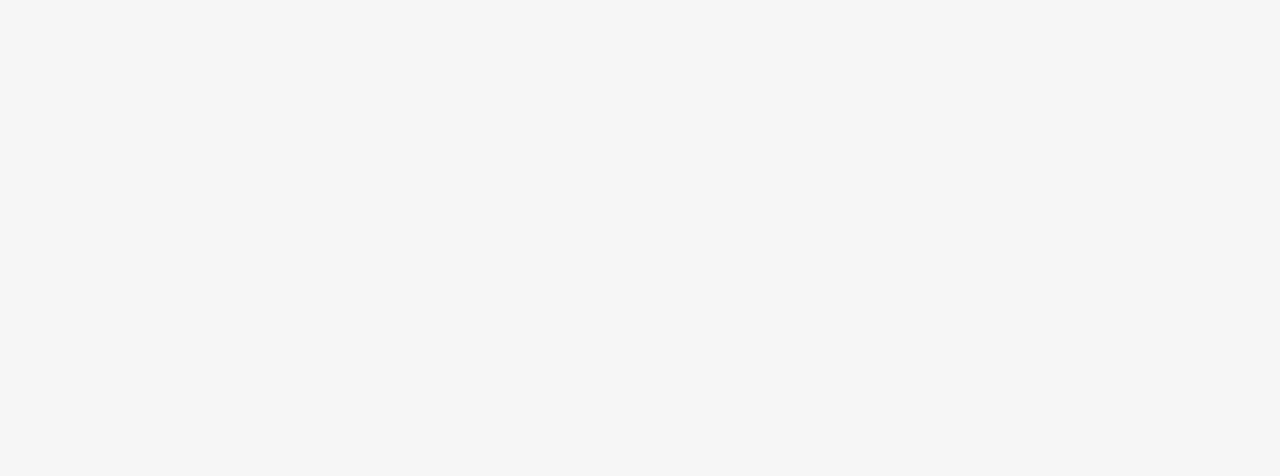
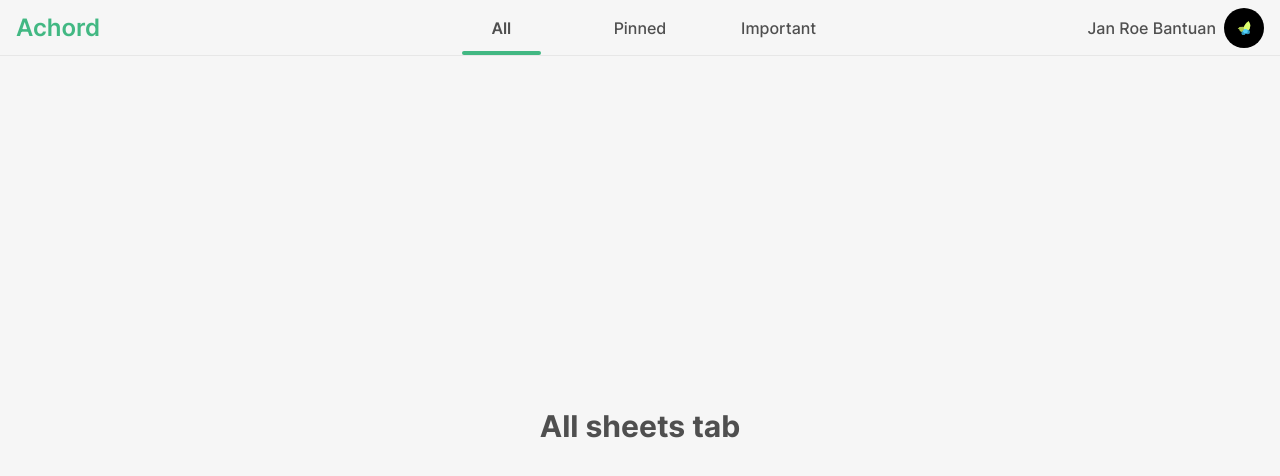
Before and after one commit to Cramzzzberry/qotes, a Vue app: page /home in a window 1280 px wide. Before the commit this address had no page. Shown: the top 476 px of the page. Built offline with nearby package versions, Linux system fonts and the light colour scheme.

Commit message:
Added tabs on the homepage and refactored all nested selectors into normal ones

```diff
--- a/src/assets/styles/index.css
+++ b/src/assets/styles/index.css
@@ -29,11 +29,7 @@
   }
 
   html {
-    @apply font-['Inter'] font-medium bg-cod-gray-50 text-cod-gray-700;
-  }
-
-  a {
-    @apply text-cod-gray-700 transition-colors duration-100 ease-in-out hover:text-cod-gray-400;
+    @apply bg-cod-gray-50 font-['Inter'] font-medium text-cod-gray-700;
   }
 
   button {
@@ -46,7 +42,7 @@
 
   /* scrollbar */
   ::-webkit-scrollbar {
-    @apply w-2 h-2 bg-cod-gray-100;
+    @apply h-2 w-2 bg-cod-gray-100;
   }
 
   ::-webkit-scrollbar-thumb {
@@ -56,38 +52,36 @@
 
 @layer utilities {
   .menu-title {
-    @apply text-cod-gray-800 text-base;
+    @apply text-base text-cod-gray-800;
   }
 
-  .markdown-preview {
-    & > h1 {
-      @apply text-ocean-green-400;
-    }
-
-    & > h1,
+  .markdown-preview > h1,
   h2,
   h3 {
     @apply leading-[1.125];
   }
 
-    & > hr {
+  .markdown-preview > h1 {
+    @apply text-ocean-green-400;
+  }
+
+  .markdown-preview > hr {
     @apply border border-cod-gray-200;
   }
 
-    & > .chord {
+  .markdown-preview > .chord {
     @apply relative z-0 font-extrabold text-cod-gray-800;
-
-      &::before {
-        @apply content-[''] absolute top-0 bottom-0 left-[-0.24rem] right-[-0.24rem] z-[-1] rounded-sm bg-cod-gray-200;
-      }
   }
 
-    & > .lyrics {
+  .markdown-preview > .chord::before {
+    @apply absolute bottom-0 left-[-0.24rem] right-[-0.24rem] top-0 z-[-1] rounded-sm bg-cod-gray-200 content-[''];
+  }
+
+  .markdown-preview > .lyrics {
     @apply font-medium;
   }
 
-    & > .song-section {
+  .markdown-preview > .song-section {
     @apply text-ocean-green-400;
   }
 }
-}
--- a/src/components/pages/HomePage.vue
+++ b/src/components/pages/HomePage.vue
@@ -1,111 +1,57 @@
 <script setup>
 import { ref } from 'vue'
-import VWeekBlock from '@/components/ui/VWeekBlock.vue'
-import VFileItem from '@/components/ui/VFileItem.vue'
+import TheNavbar from '@/components/ui/TheNavbar.vue'
+import AllSheetsTab from '@/components/tabs/AllSheetsTab.vue'
+import ImportantSheetsTab from '@/components/tabs/ImportantSheetsTab.vue'
+import PinnedSheetsTab from '@/components/tabs/PinnedSheetsTab.vue'
 
-const months = [
-  'January',
-  'February',
-  'March',
-  'April',
-  'May',
-  'June',
-  'July',
-  'August',
-  'September',
-  'October',
-  'November',
-  'December'
-]
+const isAll = ref(true)
+const isPinned = ref(false)
+const isImportant = ref(false)
 
-const recentFiles = [
-  {
-    label: 'File name 1'
-  },
-  {
-    label: 'File name 2'
-  },
-  {
-    label: 'File name 3'
-  },
-  {
-    label: 'File name 4'
-  }
-]
+const tabs = [AllSheetsTab, PinnedSheetsTab, ImportantSheetsTab]
+const index = ref(0)
 
-let date = new Date()
+function getAll() {
+  index.value = 0
+  isAll.value = true
+  isPinned.value = false
+  isImportant.value = false
+}
 
-const monthPicked = ref(months[date.getMonth()])
-const yearPicked = ref(date.getFullYear().toString())
+function getPinned() {
+  index.value = 1
+  isAll.value = false
+  isPinned.value = true
+  isImportant.value = false
+}
+
+function getImportant() {
+  index.value = 2
+  isAll.value = false
+  isPinned.value = false
+  isImportant.value = true
+}
 </script>
 
 <template>
   <!-- navbar -->
-  <div
-    class="sticky top-0 grid h-[61px] w-full grid-cols-3 items-center border-b border-b-cod-gray-100 bg-cod-gray-50 px-4 py-2"
-  >
-    <!-- home button/logo -->
-    <div>
-      <router-link
-        to="/dashboard"
-        class="text-2xl font-semibold text-ocean-green-400 transition-colors duration-100 hover:text-ocean-green-300"
-      >
-        Achord
-      </router-link>
-    </div>
-
-    <!-- search bar -->
-    <VTextBox inputType="text" placeholder="Search here..." class="h-full" />
-
-    <!-- right side content -->
-    <div class="flex flex-row justify-end">
-      <button class="flex select-none flex-row items-center gap-2">
-        <span>Jan Roe Bantuan</span>
-        <div class="h-10 w-10 shrink-0 overflow-clip rounded-full bg-ocean-green-400">
-          <img src="@/assets/Cramzzzberry logo.png" alt="profile-pic" class="object-cover" />
-        </div>
+  <TheNavbar>
+    <!-- tabs -->
+    <div class="flex h-full flex-row items-center justify-center">
+      <button @click="getAll()" class="tab-btn" :class="[isAll ? 'active' : '']">All</button>
+      <button @click="getPinned()" class="tab-btn" :class="[isPinned ? 'active' : '']">
+        Pinned
+      </button>
+      <button @click="getImportant()" class="tab-btn" :class="[isImportant ? 'active' : '']">
+        Important
       </button>
     </div>
-  </div>
+  </TheNavbar>
 
   <!-- body -->
-  <div class="flex h-[calc(100vh-61px)] flex-row">
-    <!-- side bar -->
-    <div class="basis-[320px] overflow-y-auto pb-4 pl-4 pr-2">
-      <div class="sticky top-0 bg-cod-gray-50 pt-4">
-        <!-- calendar filter -->
-        <span class="menu-title">Filter</span>
-        <div class="flex flex-row gap-2 py-1">
-          <VDropdownList
-            :items="months"
-            v-model:label="monthPicked"
-            name="months"
-            class="dropdown-height-limit relative basis-3/5"
-          />
-
-          <div class="basis-2/5">
-            <VTextBox v-model="yearPicked" type="number" placeholder="Year" class="w-full" />
-          </div>
-        </div>
-      </div>
-      <hr />
-
-      <!-- Recent files -->
-      <span class="menu-title">Recent Files</span>
-      <VCompactList :icon="'insert_drive_file'" :lists="recentFiles" />
-    </div>
-
-    <div class="grow overflow-y-auto pb-4 pl-2 pr-4">
-      <VWeekBlock v-for="n in 6" :week-number="n" :key="n">
-        <VFileItem :url="'/edit/1'" :song-name="'Song name'" musicKey="C" />
-        <VFileItem :url="'/edit/2'" :song-name="'Song name'" musicKey="G" />
-        <VFileItem :url="'/edit/3'" :song-name="'Song name'" musicKey="A" />
-        <VFileItem :url="'/edit/4'" :song-name="'Song name'" musicKey="Bb" />
-        <VFileItem :url="'/edit/4'" :song-name="'Song name'" musicKey="Bb" />
-        <VFileItem :url="'/edit/4'" :song-name="'Song name'" musicKey="Bb" />
-        <VFileItem :url="'/edit/4'" :song-name="'Song name'" musicKey="Bb" />
-      </VWeekBlock>
-    </div>
+  <div class="h-[calc(100vh-61px)] w-screen">
+    <component :is="tabs[index]" />
   </div>
 </template>
 
@@ -113,4 +59,20 @@ const yearPicked = ref(date.getFullYear().toString())
 .dropdown-height-limit :deep(.dropdown-content) {
   max-height: calc(100vh - (82px + 61px + 16px + 16px));
 }
+
+.tab-btn {
+  @apply relative flex h-full w-36 items-center justify-center transition-colors duration-100 ease-in-out;
+}
+
+.tab-btn:hover {
+  @apply bg-cod-gray-100;
+}
+
+.tab-btn.active {
+  @apply font-semibold before:bg-ocean-green-400;
+}
+
+.tab-btn::before {
+  @apply absolute bottom-0 left-[30px] right-[30px] top-[calc(100%-4px)] rounded-full transition-all duration-100 ease-in-out content-[''];
+}
 </style>
--- a/src/components/pages/LoginPage.vue
+++ b/src/components/pages/LoginPage.vue
@@ -3,7 +3,7 @@
 <template>
   <div class="flex h-screen w-screen items-center justify-center">
     <form class="flex w-1/4 flex-col gap-4">
-      <h1 class="text-ocean-green-400">Login your account</h1>
+      <h1>Login your account</h1>
       <div class="flex flex-col items-center gap-4">
         <label>
           Email
--- /dev/null
+++ b/src/components/tabs/AllSheetsTab.vue
@@ -0,0 +1,10 @@
+<script setup></script>
+
+<template>
+  <div class="flex justify-center items-center w-screen h-full">
+    <h1>All sheets tab</h1>
+  </div>
+</template>
+
+<style scoped>
+</style>
--- /dev/null
+++ b/src/components/tabs/ImportantSheetsTab.vue
@@ -0,0 +1,10 @@
+<script setup></script>
+
+<template>
+  <div class="flex justify-center items-center w-screen h-full">
+    <h1>Important sheets tab</h1>
+  </div>
+</template>
+
+<style scoped>
+</style>
--- /dev/null
+++ b/src/components/tabs/PinnedSheetsTab.vue
@@ -0,0 +1,10 @@
+<script setup></script>
+
+<template>
+  <div class="flex justify-center items-center w-screen h-full">
+    <h1>Pinned sheets tab</h1>
+  </div>
+</template>
+
+<style scoped>
+</style>
--- /dev/null
+++ b/src/components/ui/TheNavbar.vue
@@ -0,0 +1,32 @@
+<script setup></script>
+
+<template>
+  <!-- navbar -->
+  <div
+    class="sticky top-0 grid h-14 w-full select-none grid-cols-3 items-center border-b border-b-cod-gray-100 bg-cod-gray-50 px-4"
+  >
+    <!-- left side content -->
+    <slot name="left">
+      <div>
+        <router-link to="/home" class="text-2xl font-semibold text-ocean-green-400">
+          Achord
+        </router-link>
+      </div>
+    </slot>
+
+    <!-- middle content -->
+    <slot></slot>
+
+    <!-- right side content -->
+    <slot name="right">
+      <div class="flex flex-row justify-end">
+        <button class="flex select-none flex-row items-center gap-2">
+          <span>Jan Roe Bantuan</span>
+          <div class="h-10 w-10 shrink-0 overflow-clip rounded-full bg-ocean-green-400">
+            <img src="@/assets/Cramzzzberry logo.png" alt="profile-pic" class="object-cover" />
+          </div>
+        </button>
+      </div>
+    </slot>
+  </div>
+</template>
--- a/src/main.js
+++ b/src/main.js
@@ -10,6 +10,7 @@ import VCompactList from '@/components/ui/VCompactList.vue'
 import VDropdownList from '@/components/ui/VDropdownList.vue'
 import VModal from '@/components/ui/VModal.vue'
 import VTextBox from '@/components/ui/VTextBox.vue'
+import VFileItem from '@/components/ui/VFileItem.vue'
 
 const app = createApp(App)
 
@@ -22,3 +23,4 @@ app
   .component('VDropdownList', VDropdownList)
   .component('VModal', VModal)
   .component('VTextBox', VTextBox)
+  .component('VFileItem', VFileItem)
--- a/src/router/index.js
+++ b/src/router/index.js
@@ -12,8 +12,8 @@ const router = createRouter({
       component: LoginPage
     },
     {
-      path: '/dashboard',
-      component: HomePage
+      path: '/home',
+      component: HomePage,
     },
     {
       path: '/edit/:id',
```
Also changed, not shown: src/App.vue (line endings or trailing spaces), src/assets/fonts/DarkerGrotesque-VariableFont_wght.ttf (added). Lines whose indentation alone changed are shown as unchanged.
